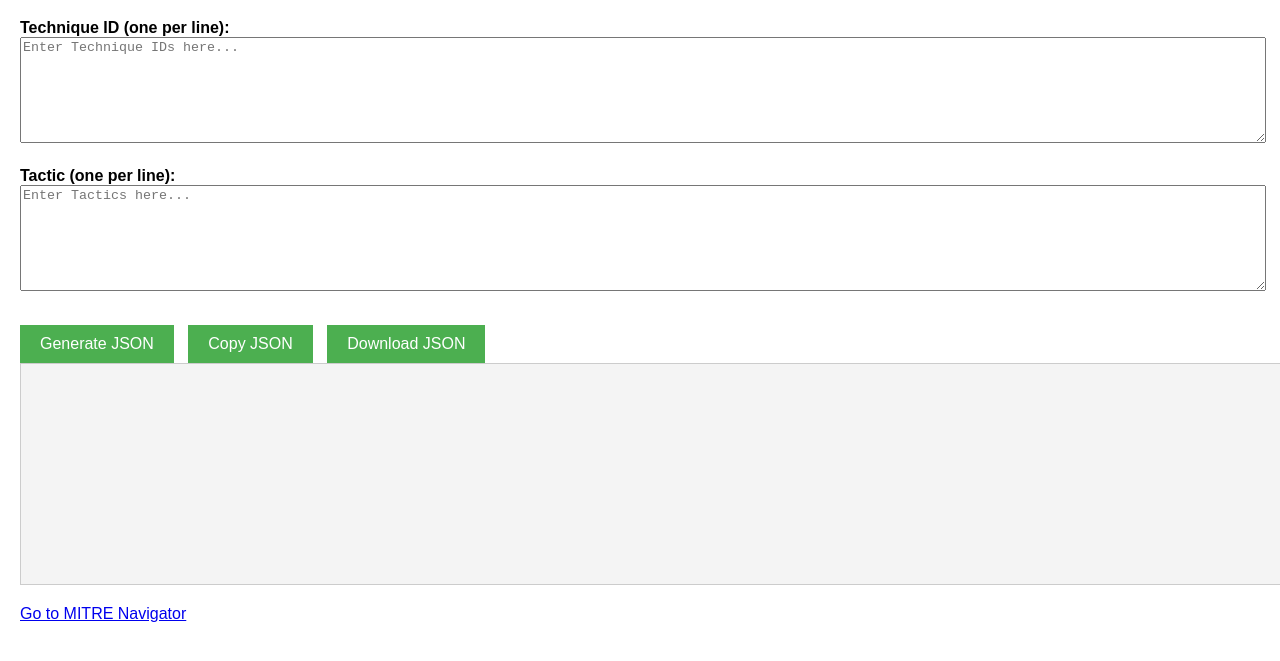
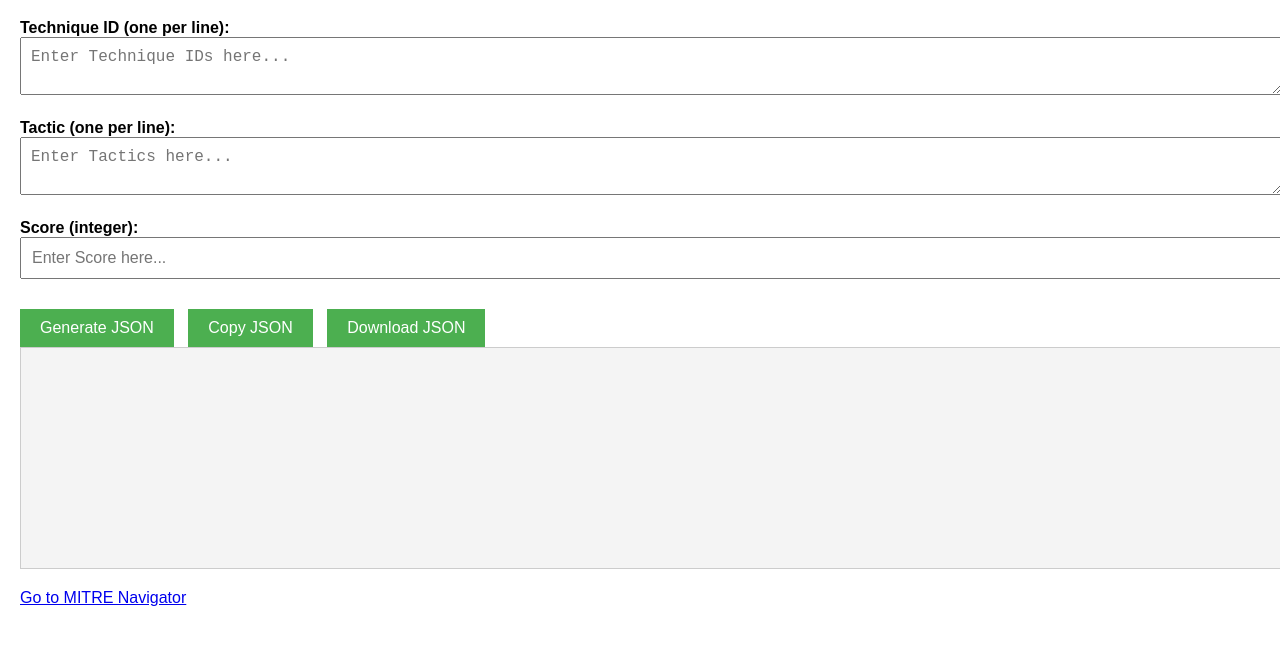
Before and after one commit to blackn00b/Selecting_Multiple_TTP, a plain HTML site: page index.html in a window 1280 px wide. Shown: the part 61-722 px from the top of the page. Drawn offline with Linux system fonts and the light colour scheme.

Commit message:
Update index.html

```diff
--- a/index.html
+++ b/index.html
@@ -16,10 +16,11 @@
             font-weight: bold;
             margin-top: 10px;
         }
-        textarea {
+        textarea, input {
             width: 100%;
-            height: 100px;
             margin-bottom: 20px;
+            padding: 10px;
+            font-size: 16px;
         }
         .json-output {
             width: 100%;
@@ -63,6 +64,9 @@
     <label for="tactic">Tactic (one per line):</label>
     <textarea id="tactic" placeholder="Enter Tactics here..."></textarea>
 
+    <label for="score">Score (integer):</label>
+    <input type="number" id="score" placeholder="Enter Score here...">
+
     <div id="error" class="error"></div>
 
     <button onclick="generateJSON()">Generate JSON</button>
@@ -77,7 +81,6 @@
 
     <script>
         const allowedTactics = [
-            "reconnaissance"
             "resource-development",
             "initial-access",
             "execution",
@@ -90,7 +93,8 @@
             "collection",
             "command-and-control",
             "exfiltration",
-            "impact"
+            "impact",
+            "reconnaissance"
         ];
 
         function sanitizeInput(inputArray) {
@@ -106,6 +110,7 @@
         function generateJSON() {
             const techniqueID = document.getElementById('techniqueID').value.trim().split('\n');
             const tactic = document.getElementById('tactic').value.trim().split('\n');
+            const score = parseInt(document.getElementById('score').value, 10);
 
             const errorDiv = document.getElementById('error');
             errorDiv.textContent = '';
@@ -124,7 +129,8 @@
                 "enabled": true,
                 "metadata": [],
                 "links": [],
-                "showSubtechniques": false
+                "showSubtechniques": false,
+                "score": score
             }));
 
             const jsonOutput = {
```
